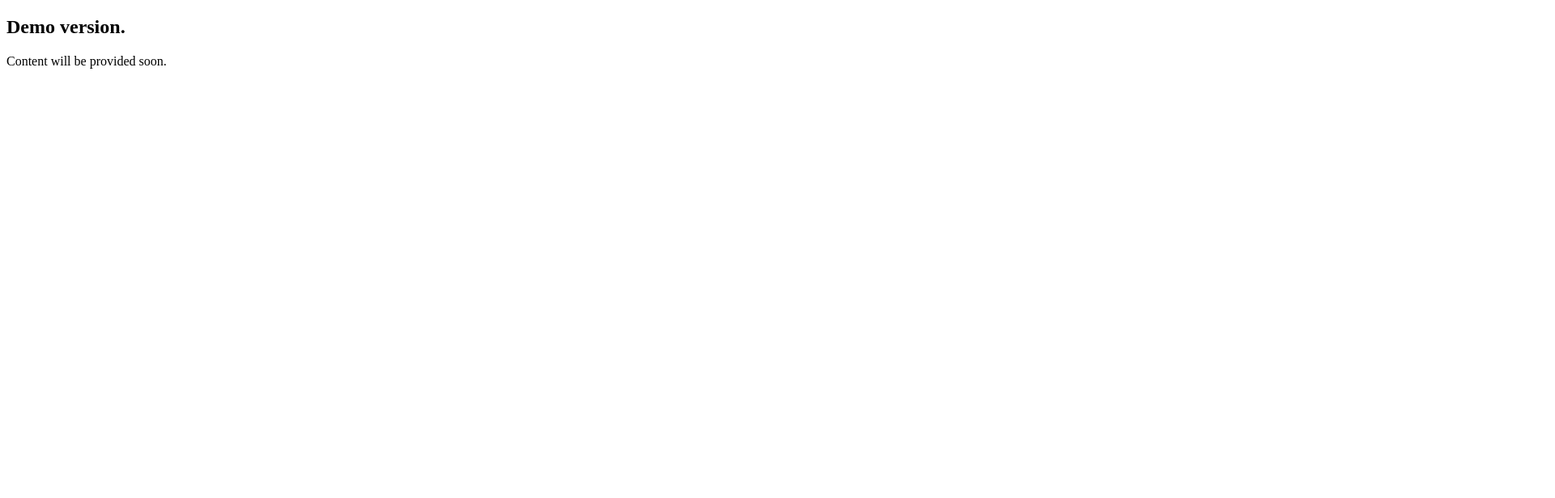
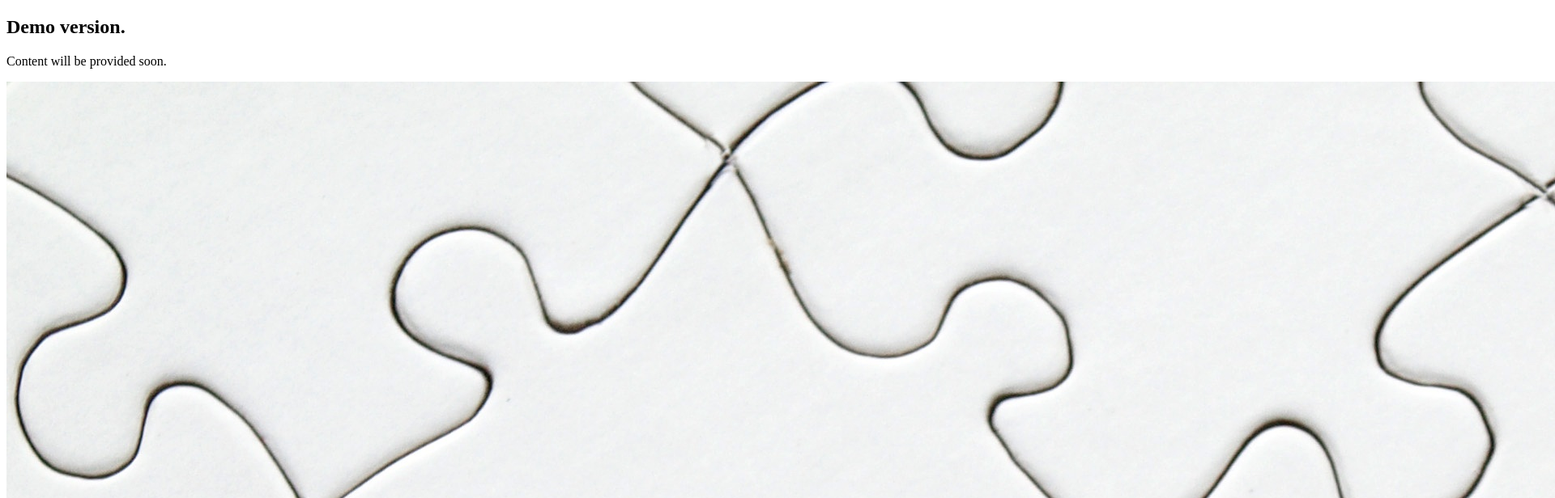
Before and after one commit to zanetasevcenko/zanetasevcenko.github.io, a plain HTML site: page index.html in a window 1280 px wide. Shown: the top 616 px of the page at 81% size, 1920 px wide, since content can reach past the window. Drawn offline with Linux system fonts and the light colour scheme.

Commit message:
seventh step

```diff
--- a/index.html
+++ b/index.html
@@ -7,6 +7,7 @@
         <body>
             <h2>Demo version.</h2>
             <p>Content will be provided soon.</p>
+            <img src="demo.jpeg" alt="empty content">
 
         </body>
     </html>
```
Also changed, not shown: demo.jpeg (added).
